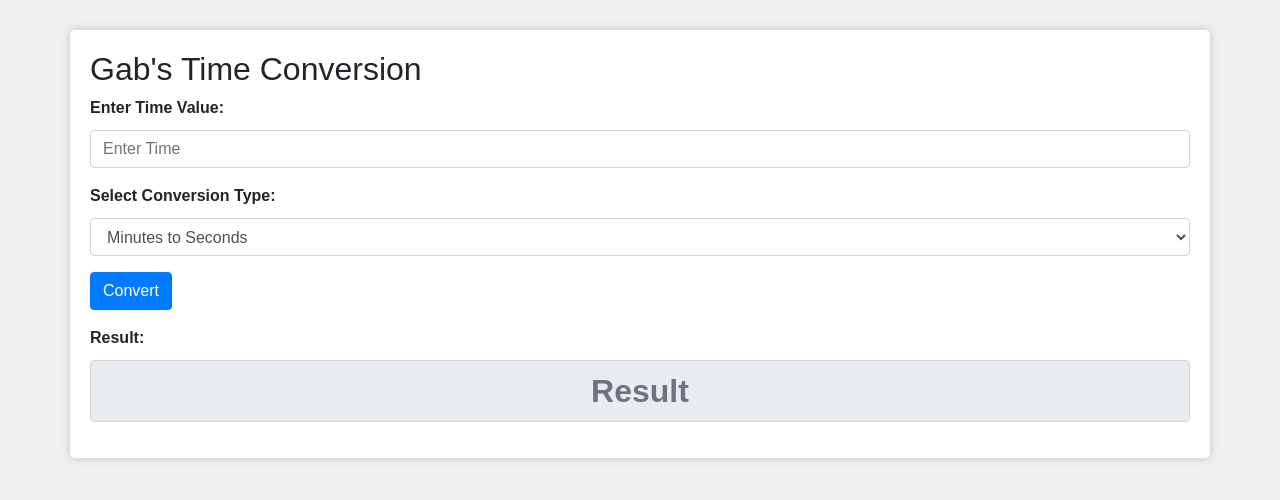
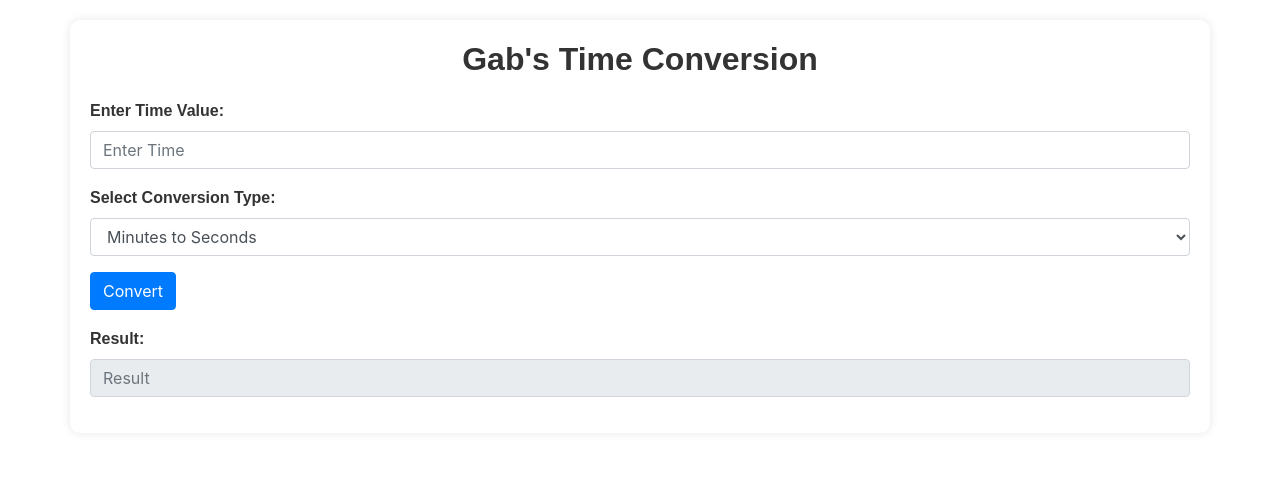
Before and after one commit to GabJurado/GH_ICT9Amethyst_Q4SW2_Jurado, a plain HTML site: page index.html in a window 1280 px wide. Drawn offline with nearby package versions, Linux system fonts and the light colour scheme.

Commit message:
Update index.html

```diff
--- a/index.html
+++ b/index.html
@@ -9,40 +9,33 @@
   <script src="https://cdnjs.cloudflare.com/ajax/libs/popper.js/1.16.0/umd/popper.min.js"></script>
   <script src="https://maxcdn.bootstrapcdn.com/bootstrap/4.5.2/js/bootstrap.min.js"></script>
   <style>
+    <style>
+    body {
+      background-color: #f8f9fa;
+    }
     .container {
       margin-top: 20px;
+      background-color: white;
+      border-radius: 10px;
+      padding: 20px;
+      box-shadow: 0 0 10px rgba(0, 0, 0, 0.1);
     }
-
-    body {
-      background-color: #f0f0f0;
-      font-family: Arial, sans-serif;
-      font-size: 16px;
-    }
-
-    .container {
-      margin-top: 30px;
-      border-radius: 5px;
-      background-color: #fff;
-      box-shadow: 0px 0px 10px rgba(0,0,0,0.2);
-      padding: 20px;
-    }
-
-    .form-group label {
-      font-weight: bold;
-      margin-bottom: 10px;
-    }
-
-    #result {
+    h2 {
+      color: #333;
+      font-family: 'Arial', sans-serif;
       font-weight: bold;
       text-align: center;
-      font-size: 32px;
+      margin-bottom: 20px;
     }
-
+    label {
+      color: #333;
+      font-family: 'Arial', sans-serif;
+      font-weight: bold;
+    }
     .btn-primary {
       background-color: #007bff;
       border-color: #007bff;
     }
-
     .btn-primary:hover {
       background-color: #0069d9;
       border-color: #0062cc;
```
